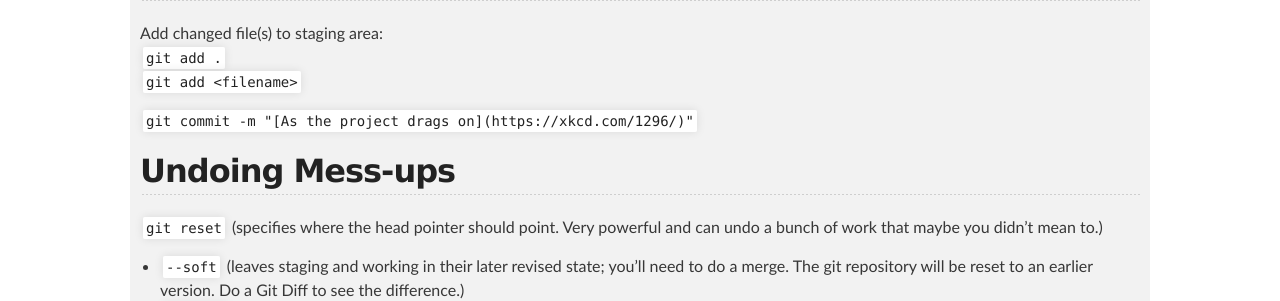
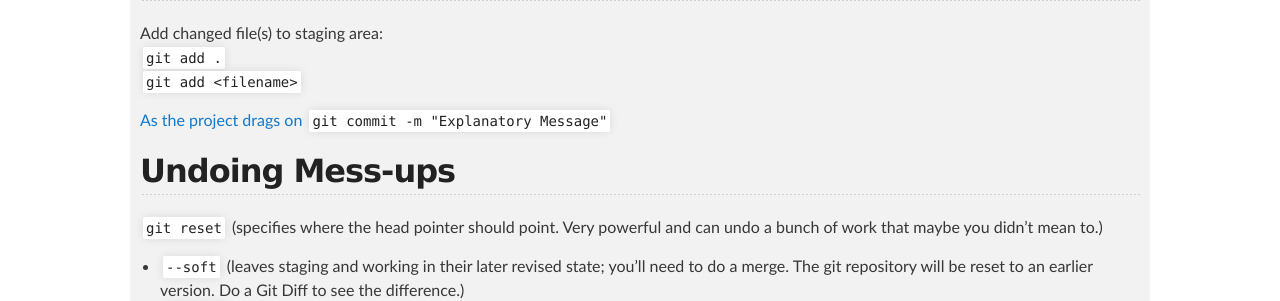
Before and after one commit to cathysnider/cathysnider.github.io, a Jekyll site: the page built from gitcommands.md, in a window 1280 px wide. Shown: the part 1473-1774 px from the top of the page. Built offline with Jekyll 4.4.1, drawn with Linux system fonts in a browser that asks for light colours.

Commit message:
fix link

````diff
--- a/gitcommands.md
+++ b/gitcommands.md
@@ -49,7 +49,8 @@ Add changed file(s) to staging area:<br />
 ```git add .```<br />
 ```git add <filename>```<br />
 
-```git commit -m "[As the project drags on](https://xkcd.com/1296/)"```
+[As the project drags on](https://xkcd.com/1296/)
+```git commit -m "Explanatory Message"```
 
 ## Undoing Mess-ups
 ```git reset``` (specifies where the head pointer should point. Very powerful and can undo a bunch of work that maybe you didn't mean to.)
````
